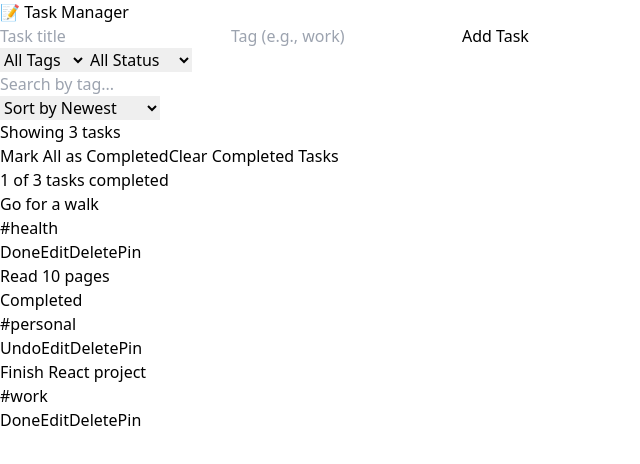
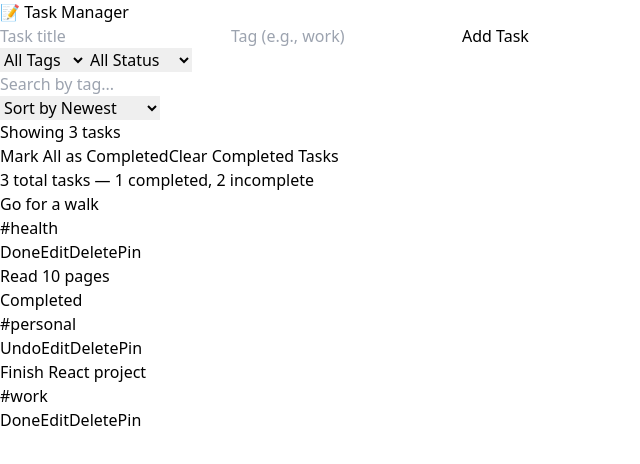
Before and after one commit to thinh241006/Task-manager, a React (Vite) app: page / in a window 1280 px wide. Shown: the top 464 px of the page, without its empty margins (0-640 px from the left). Built offline with nearby package versions, Linux system fonts and the light colour scheme.

Commit message:
updated number of tasks completed

```diff
--- a/src/App.jsx
+++ b/src/App.jsx
@@ -173,7 +173,9 @@ function App() {
       </div>
 
       <p className="text-sm text-gray-600 mb-4">
-         {tasks.filter(task => task.completed).length} of {tasks.length} tasks completed
+        {tasks.length} total tasks —{" "}
+        {tasks.filter(t => t.completed).length} completed,{" "}
+        {tasks.filter(t => !t.completed).length} incomplete
       </p>
 
         {/* Task List */}
```
